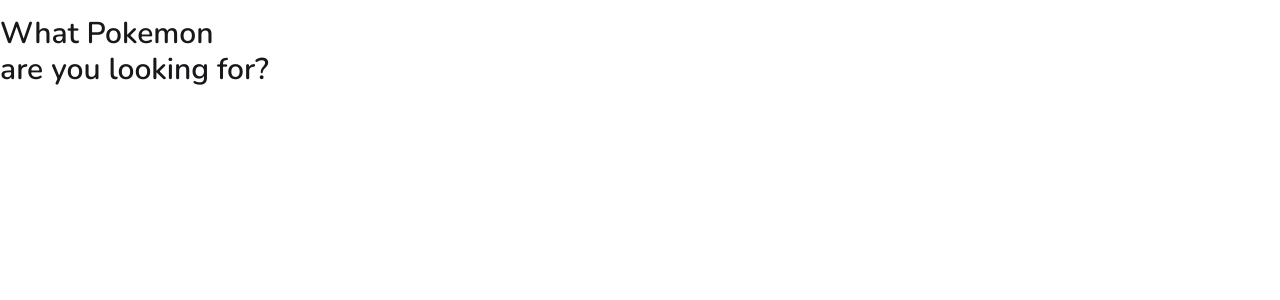
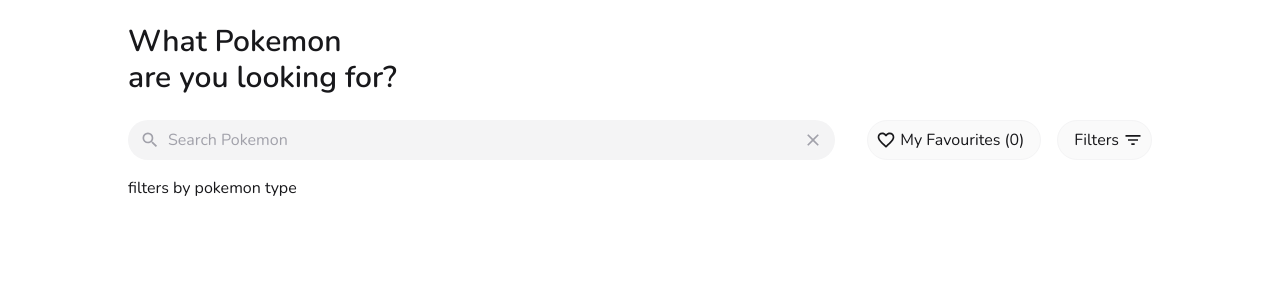
Before and after one commit to ertugrulhaskan/pokedex, a React (Vite) app: page / in a window 1280 px wide. Shown: the top 300 px of the page. Built offline with nearby package versions, Linux system fonts and the light colour scheme.

Commit message:
Creating components and UI elements

```diff
--- a/package.json
+++ b/package.json
@@ -10,7 +10,8 @@
   },
   "dependencies": {
     "react": "^18.2.0",
-    "react-dom": "^18.2.0"
+    "react-dom": "^18.2.0",
+    "react-icons": "^4.4.0"
   },
   "devDependencies": {
     "@types/react": "^18.0.17",
--- a/src/App.jsx
+++ b/src/App.jsx
@@ -2,7 +2,7 @@
 
 function App() {
   return (
-    <div className="container mx-auto">
+    <div className="container mx-auto max-w-5xl px-5 md:px-2 lg:px-0">
       <Home />
     </div>
   );
--- a/src/assets/styles/tailwind.css
+++ b/src/assets/styles/tailwind.css
@@ -9,4 +9,16 @@
   h1 {
     @apply text-3xl font-semibold leading-9;
   }
+  input[type="text"] {
+    @apply outline-none;
+  }
 }
+
+@layer components {
+  .btn-icon {
+    @apply h-10 rounded-full border border-zinc-100 bg-zinc-50 py-1 text-base;
+  }
+  .btn-icon svg {
+    @apply text-xl;
+  }
+}
--- /dev/null
+++ b/src/components/Filters.jsx
@@ -0,0 +1,10 @@
+import React from "react";
+// import PropTypes from 'prop-types'
+
+const Filters = () => {
+  return <div className="my-4">filters by pokemon type</div>;
+};
+
+// Filters.propTypes = {}
+
+export default Filters;
--- a/src/components/Header.jsx
+++ b/src/components/Header.jsx
@@ -3,7 +3,7 @@
 
 const Header = () => {
   return (
-    <header className="py-4">
+    <header className="py-6">
       <h1>
         What Pokemon <br />
         are you looking for?
--- /dev/null
+++ b/src/components/Search.jsx
@@ -0,0 +1,25 @@
+import React from "react";
+// import PropTypes from 'prop-types'
+import { MdSearch, MdOutlineClear } from "react-icons/md";
+
+const Search = () => {
+  return (
+    <form className="relative flex w-full flex-row">
+      <button className="pointer-events-none absolute inset-y-0 left-3 text-xl text-zinc-400">
+        <MdSearch />
+      </button>
+      <input
+        className="w-full rounded-full bg-zinc-100 py-2 pl-10 pr-1 text-zinc-900 placeholder:text-zinc-400"
+        type="text"
+        placeholder="Search Pokemon"
+      />
+      <button className="absolute top-1.5 right-2 flex h-7 w-7 flex-row items-center justify-center rounded-full text-center text-xl text-zinc-400 hover:bg-zinc-400 hover:text-white">
+        <MdOutlineClear />
+      </button>
+    </form>
+  );
+};
+
+// Search.propTypes = {}
+
+export default Search;
--- a/src/pages/Home.jsx
+++ b/src/pages/Home.jsx
@@ -1,11 +1,33 @@
 import React from "react";
+import Filters from "../components/Filters";
 import Header from "../components/Header";
+import Search from "../components/Search";
 // import PropTypes from 'prop-types'
+import { MdFilterList, MdFavorite, MdFavoriteBorder } from "react-icons/md";
+import IconButton from "../ui/IconButton";
 
 function Home() {
   return (
     <div className="home">
       <Header />
+      <nav className="flex flex-col items-start justify-between md:flex-row">
+        <div className="mb-4 w-full grow md:mb-0 md:mr-8 md:w-auto">
+          <Search />
+        </div>
+        <div className="flex flex-row items-start">
+          <div className="mr-4">
+            <IconButton text="My Favourites (0)" icon="left">
+              <MdFavoriteBorder className="mr-1" />
+            </IconButton>
+          </div>
+          <div>
+            <IconButton text="Filters" icon="right">
+              <MdFilterList className="ml-1" />
+            </IconButton>
+          </div>
+        </div>
+      </nav>
+      <Filters />
     </div>
   );
 }
--- /dev/null
+++ b/src/ui/IconButton.jsx
@@ -0,0 +1,19 @@
+import React from "react";
+// import PropTypes from "prop-types";
+
+const IconButton = ({ children, text, icon }) => {
+  const alignment =
+    icon === "left" ? "flex-row pl-2 pr-4" : "flex-row-reverse pl-4 pr-2";
+  return (
+    <button className={`btn-icon flex items-center ${alignment}`}>
+      {children}
+      {text}
+    </button>
+  );
+};
+
+// IconButton.propTypes = {
+//   text: PropTypes.string,
+// };
+
+export default IconButton;
```
Also changed, not shown: 1 other file (tests, documents, lock files or other folders).
